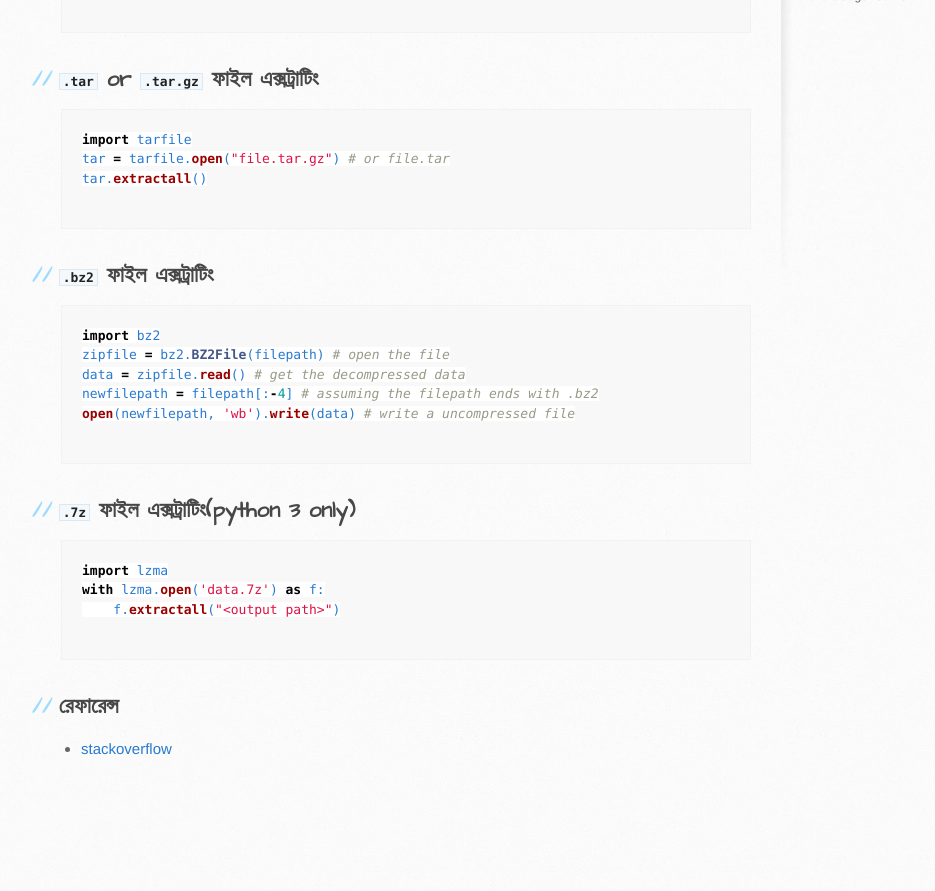
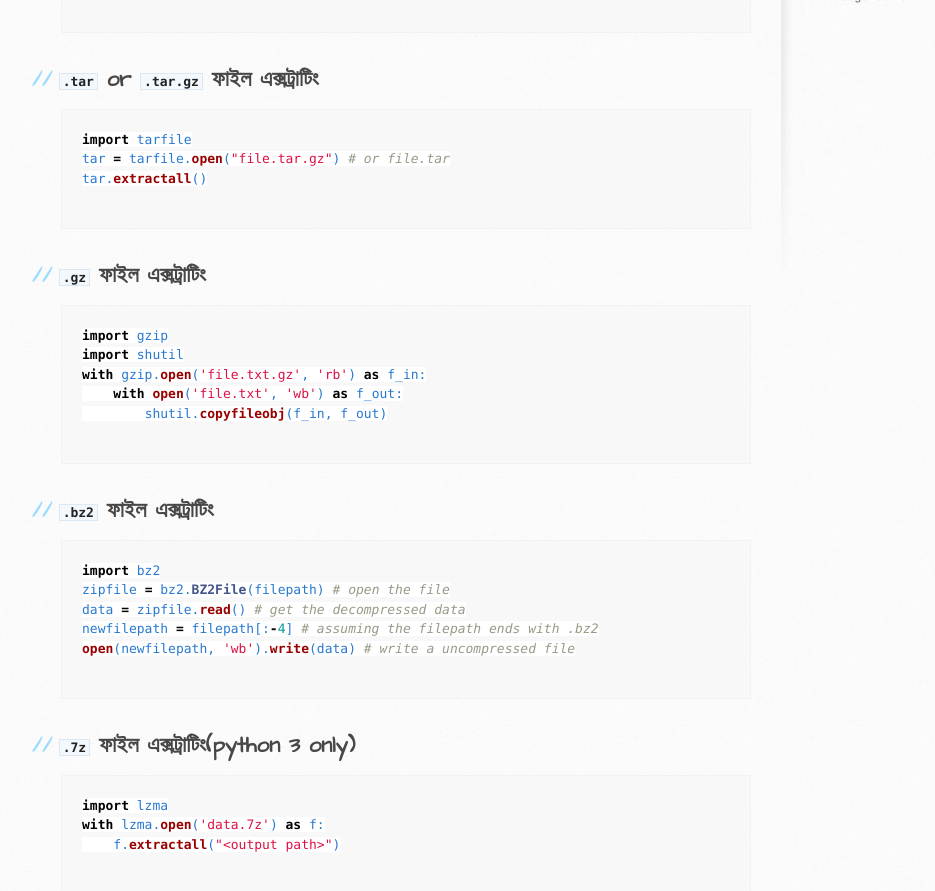
Before and after one commit to sagorbrur/sagorbrur.github.io, a Jekyll site: the page built from python_bn/extracting_python.md, in a window 1280 px wide and 900 px high, scrolled down 466 px. Shown: the top 891 px of the window, without its empty margins (109-1044 px from the left). Built offline with Jekyll 4.4.1, drawn with Linux system fonts in a browser that asks for light colours; our own code applies the rules of GitHub Pages for plain Markdown files; before the commit the page ends 1269 px from its top, so only the background shows below that.

Commit message:
Update extracting_python.md

````diff
--- a/python_bn/extracting_python.md
+++ b/python_bn/extracting_python.md
@@ -16,6 +16,17 @@ zf.close()
 import tarfile
 tar = tarfile.open("file.tar.gz") # or file.tar
 tar.extractall()
+
+```
+
+## `.gz` ফাইল এক্সট্রাটিং
+
+```py
+import gzip
+import shutil
+with gzip.open('file.txt.gz', 'rb') as f_in:
+    with open('file.txt', 'wb') as f_out:
+        shutil.copyfileobj(f_in, f_out)
 
 ```
 
````
